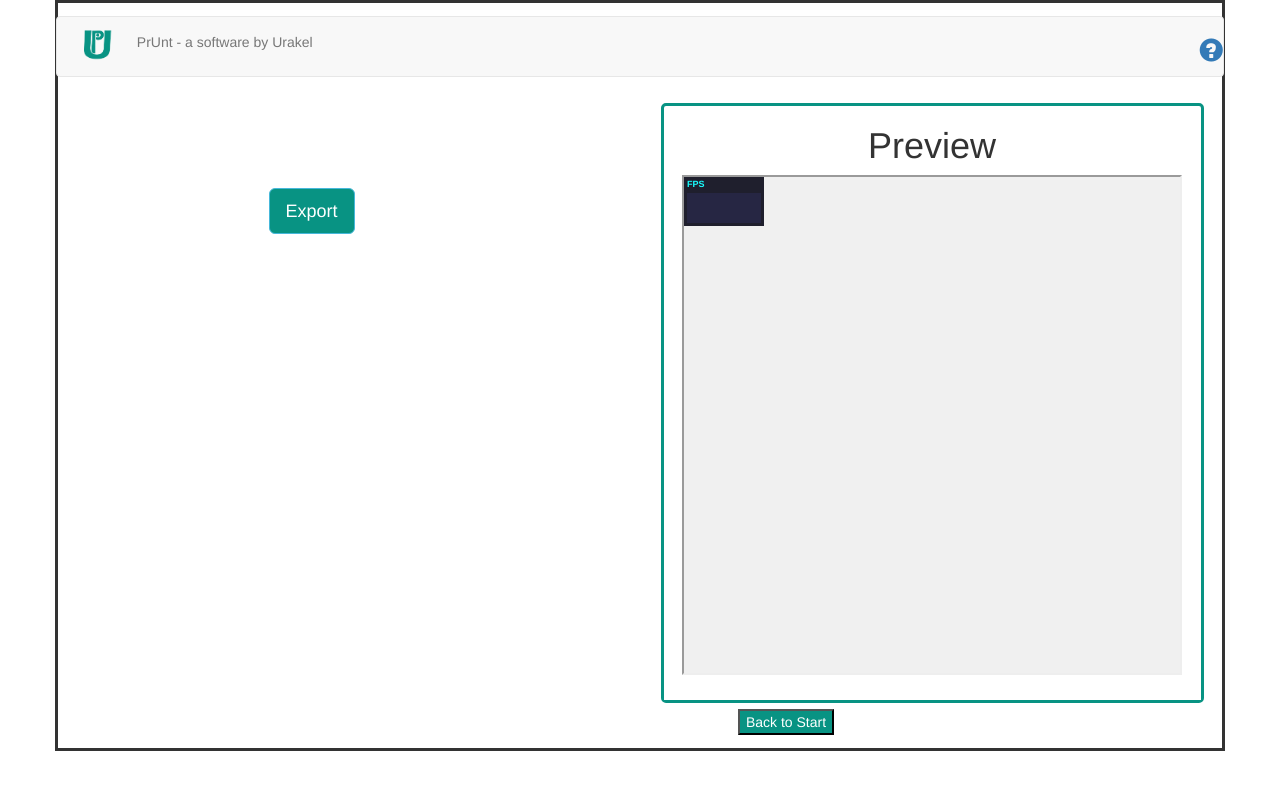
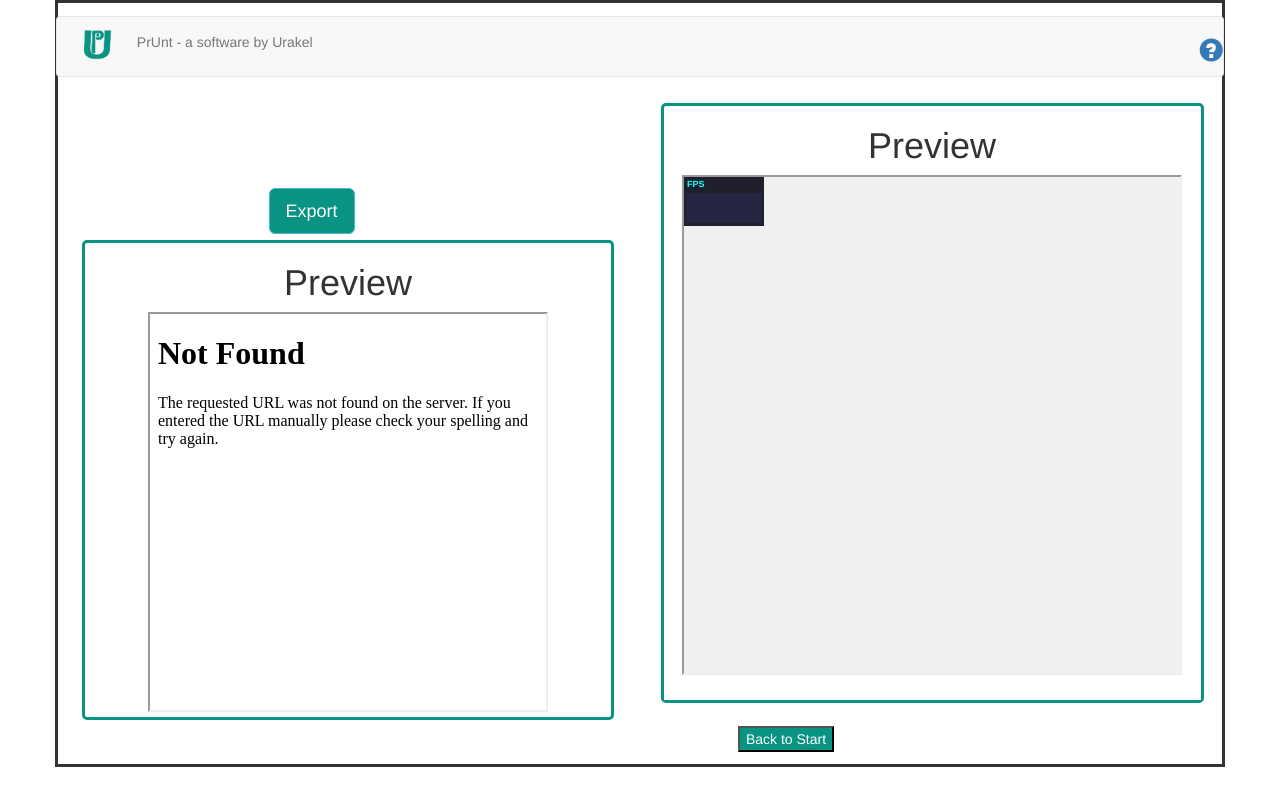
Before and after one commit to Armylie/Urakel, a Flask app: page /saveandexport in a window 1280 px wide. Run offline with Flask 2, Linux system fonts and the light colour scheme; some libraries are stand-ins or nearby versions.

Commit message:
Update saveandexport.html

```diff
--- a/app/templates/saveandexport.html
+++ b/app/templates/saveandexport.html
@@ -4,11 +4,11 @@
     <link rel="stylesheet"
           href="{{ url_for('.static', filename='urakel1.css') }}">
 {% endblock %}
-    <meta http-equiv="cache-control" content="max-age=0" />
-    <meta http-equiv="cache-control" content="no-cache" />
-    <meta http-equiv="expires" content="0" />
-    <meta http-equiv="expires" content="Tue, 01 Jan 1980 1:00:00 GMT" />
-    <meta http-equiv="pragma" content="no-cache" />
+<meta http-equiv="cache-control" content="max-age=0" />
+<meta http-equiv="cache-control" content="no-cache" />
+<meta http-equiv="expires" content="0" />
+<meta http-equiv="expires" content="Tue, 01 Jan 1980 1:00:00 GMT" />
+<meta http-equiv="pragma" content="no-cache" />
 {% block scripts %}
     <script src="{{ url_for('.static', filename='urakel2.js') }}"></script>
     <script src="https://ajax.googleapis.com/ajax/libs/jquery/3.3.1/jquery.min.js"></script>
@@ -33,7 +33,6 @@
                 </div>
             </nav>
         </div>
-
     <div class="row">
         <div class="col-lg-6">
             <div class="contentpane">
@@ -51,6 +50,10 @@
                             {{ form.submit(class_="btn btn-info btn-lg") }}
                         </form>
                      </div>
+                </div>
+                <div class="previewpane">
+                        <h1>Preview</h1>
+                        <iframe id="Vorschaubild" src="{{ url_for('.static', filename='0001.png') }}" height="400" width="400"></iframe>
                 </div>
             </div>
         </div>
```
